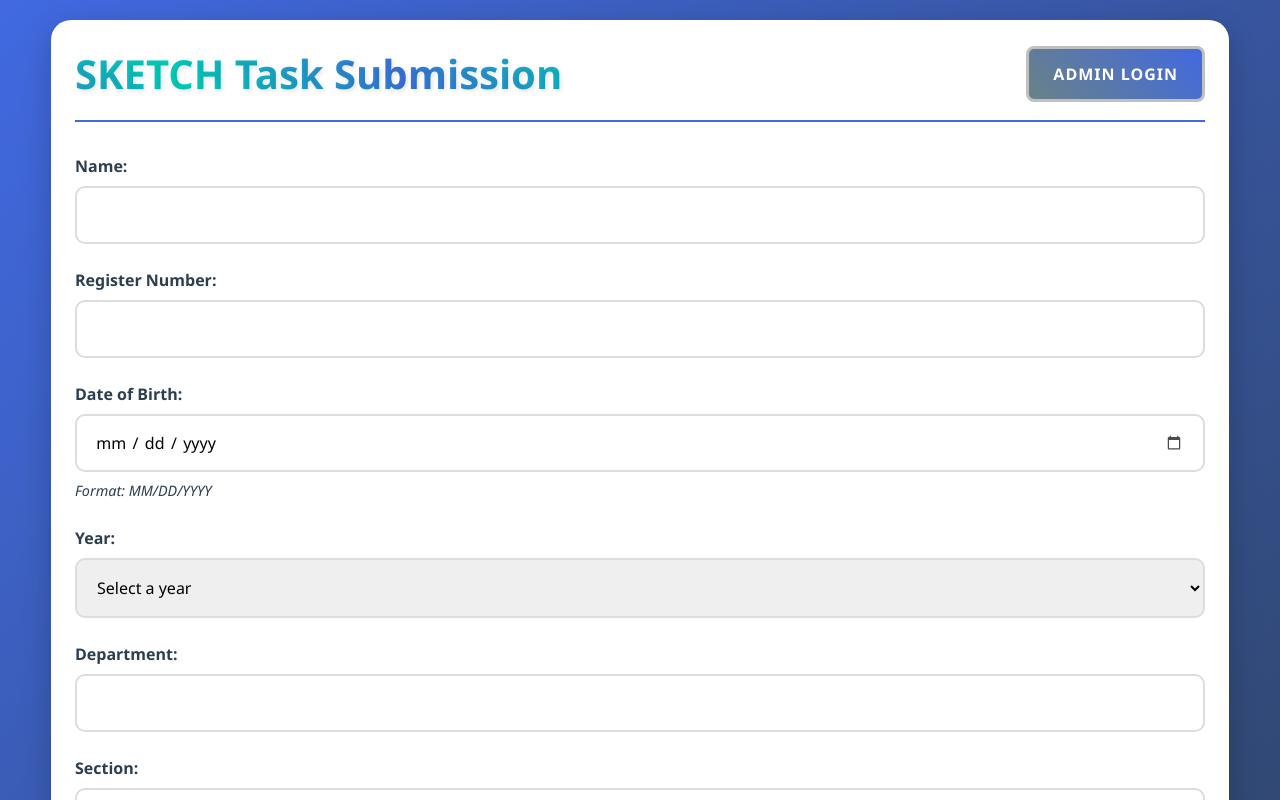
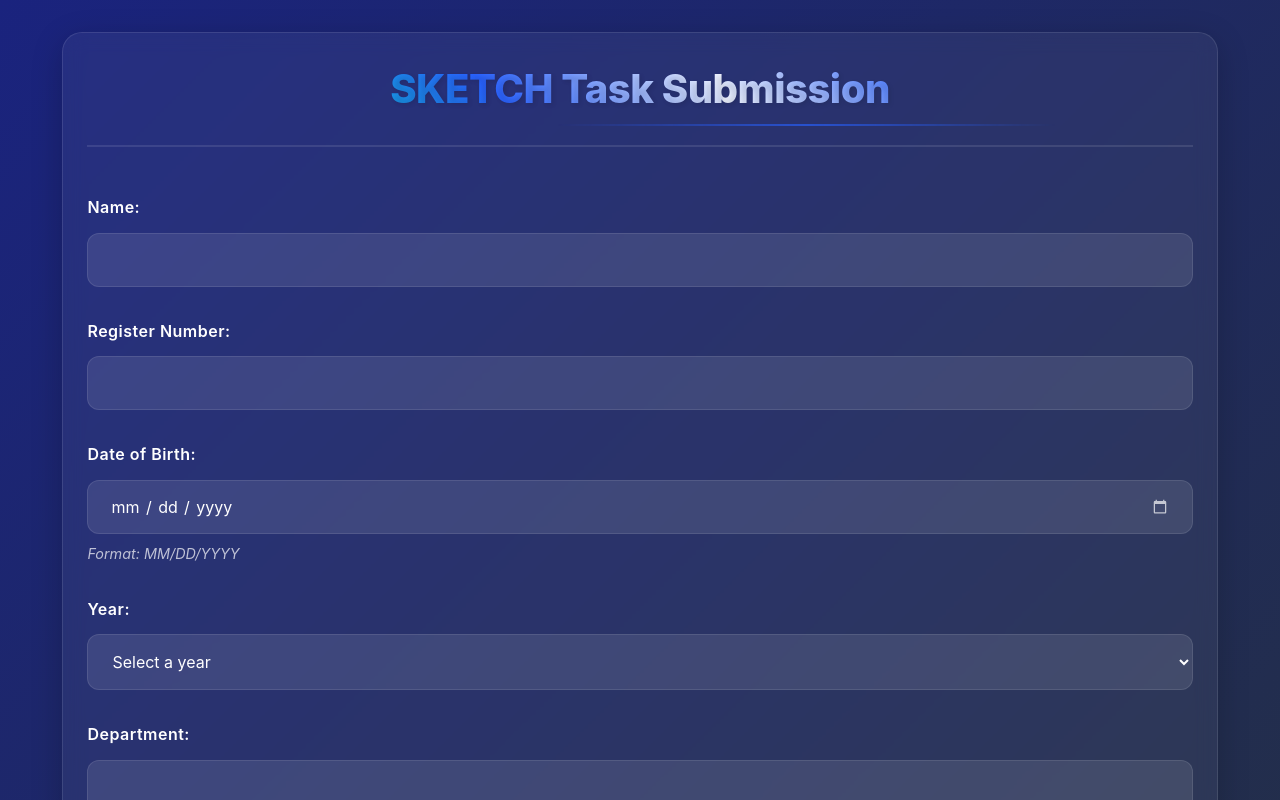
Before and after one commit to joencrypts/SKETCH-Dev, a website: page public/index.html in a window 1280 px wide. Shown: the top 800 px of the page. Drawn offline with Linux system fonts and the light colour scheme.

Commit message:
Update styles: Add dynamic title animation and remove admin button

```diff
--- a/public/styles.css
+++ b/public/styles.css
@@ -2,10 +2,10 @@
 
 /* Color Theme Variables */
 :root {
-    --primary-blue: #4169e1;
-    --primary-grey: #2c3e50;
+    --primary-blue: #1a237e;
+    --primary-grey: #263238;
     --light-grey: #f5f6fa;
-    --dark-grey: #2c3e50;
+    --dark-grey: #1a1a1a;
     --white: #ffffff;
     --primary-green: #66B95C;
     --primary-brown: #ff9800;
@@ -19,6 +19,11 @@
     --primary-crimson: #e54b4b;
     --primary-olive: #666d41;
     --primary-red: #fe0000;
+    --accent-blue: #2962ff;
+    --error-red: #d32f2f;
+    --success-green: #2e7d32;
+    --border-color: rgba(255, 255, 255, 0.1);
+    --shadow-color: rgba(0, 0, 0, 0.2);
 
     /* Animation Variables */
     --transition-speed: 0.3s;
@@ -30,12 +35,13 @@
     margin: 0;
     padding: 0;
     box-sizing: border-box;
-    font-family: 'Segoe UI', Arial, sans-serif;
+    font-family: 'Inter', -apple-system, BlinkMacSystemFont, 'Segoe UI', Roboto, sans-serif;
 }
 
 html {
     font-size: 16px;
     -webkit-text-size-adjust: 100%;
+    scroll-behavior: smooth;
 }
 
 body {
@@ -44,51 +50,72 @@ body {
     display: flex;
     justify-content: center;
     align-items: flex-start;
-    padding: 20px;
-    line-height: 1.5;
+    padding: 2rem;
+    line-height: 1.6;
+    color: var(--white);
     -webkit-font-smoothing: antialiased;
     -moz-osx-font-smoothing: grayscale;
 }
 
 .container {
-    background-color: var(--white);
-    padding: 2rem;
+    background: rgba(255, 255, 255, 0.05);
+    backdrop-filter: blur(10px);
+    padding: 2.5rem;
     border-radius: 20px;
-    box-shadow: 0 10px 30px rgba(0, 0, 0, 0.2);
+    box-shadow: 0 8px 32px var(--shadow-color);
     width: 100%;
-    max-width: 1400px;
+    max-width: 1200px;
     position: relative;
     margin: 0 auto;
+    border: 1px solid var(--border-color);
 }
 
 /* Header Styles */
 .header {
     display: flex;
-    justify-content: space-between;
+    justify-content: center;
     align-items: center;
-    margin-bottom: 2rem;
-    padding-bottom: 1rem;
-    border-bottom: 2px solid var(--primary-blue);
+    margin-bottom: 3rem;
+    padding-bottom: 1.5rem;
+    border-bottom: 2px solid var(--border-color);
 }
 
 h1 {
+    font-size: 2.5rem;
+    font-weight: 800;
     background: linear-gradient(
         45deg,
-        var(--primary-blue) 0%,
-        #00D4BD 25%,
-        var(--primary-blue) 50%,
-        #00D4BD 75%,
-        var(--primary-blue) 100%
+        var(--white) 0%,
+        var(--accent-blue) 25%,
+        var(--primary-sky) 50%,
+        var(--accent-blue) 75%,
+        var(--white) 100%
     );
     background-size: 200% auto;
-    color: transparent;
     -webkit-background-clip: text;
     background-clip: text;
-    font-weight: 700;
-    font-size: 2.5rem;
-    margin: 0;
+    color: transparent;
+    text-shadow: 2px 2px 4px rgba(0, 0, 0, 0.1);
+    letter-spacing: -0.5px;
     animation: shine 3s linear infinite;
-    text-shadow: 2px 2px 4px rgba(0, 0, 0, 0.1);
+    position: relative;
+    display: inline-block;
+}
+
+h1::after {
+    content: '';
+    position: absolute;
+    bottom: -5px;
+    left: 0;
+    width: 100%;
+    height: 2px;
+    background: linear-gradient(
+        90deg,
+        transparent,
+        var(--accent-blue),
+        transparent
+    );
+    animation: borderShine 3s linear infinite;
 }
 
 @keyframes shine {
@@ -97,164 +124,110 @@ h1 {
     }
 }
 
+@keyframes borderShine {
+    0% {
+        transform: translateX(-100%);
+        opacity: 0;
+    }
+    50% {
+        opacity: 1;
+    }
+    100% {
+        transform: translateX(100%);
+        opacity: 0;
+    }
+}
+
+/* Remove Admin Button Styles */
 /* Admin Button */
 .admin-btn {
-    background: linear-gradient(45deg, hsl(189, 12%, 47%), #4169e1);
-    color: var(--white);
-    padding: 0.8rem 1.5rem;
-    border: 3px solid #C0C0C0;
-    border-radius: 8px;
-    font-weight: 700;
-    cursor: pointer;
-    transition: all var(--transition-speed) var(--animation-timing);
-    text-decoration: none;
-    font-size: 1rem;
-    position: relative;
-    overflow: hidden;
-    z-index: 1;
-    text-transform: uppercase;
-    letter-spacing: 1px;
-}
-
-.admin-btn::before {
-    content: '';
-    position: absolute;
-    top: 0;
-    left: 0;
-    width: 100%;
-    height: 100%;
-    background: linear-gradient(45deg, #4169e1, hsl(189, 12%, 47%));
-    z-index: -1;
-    transition: opacity var(--transition-speed) var(--animation-timing);
-    opacity: 0;
-}
-
-.admin-btn:hover {
-    transform: translateY(-3px);
-    box-shadow: 0 6px 15px rgba(138, 43, 226, 0.3);
-    border-color: #E0E0E0;
-}
-
-.admin-btn:hover::before {
-    opacity: 1;
-}
-
-.admin-btn:active {
-    transform: translateY(-1px);
-    border-color: #A0A0A0;
-}
-
-/* Add a subtle glow effect on hover */
-.admin-btn:hover {
-    box-shadow: 0 0 15px rgba(138, 43, 226, 0.4),
-                0 0 30px rgba(65, 105, 225, 0.2);
+    display: none;
 }
 
 /* Form Styles */
 .form-group {
-    margin-bottom: 1.5rem;
+    margin-bottom: 2rem;
+    position: relative;
 }
 
 label {
     display: block;
-    margin-bottom: 0.5rem;
-    color: var(--primary-grey);
+    margin-bottom: 0.75rem;
+    color: var(--white);
     font-weight: 600;
-    font-size: clamp(0.9rem, 2vw, 1rem);
+    font-size: 1rem;
+    letter-spacing: 0.5px;
 }
 
 input, select {
     width: 100%;
-    padding: clamp(0.8rem, 2vw, 1rem);
-    border: 2px solid #ddd;
-    border-radius: 10px;
-    font-size: clamp(0.9rem, 2vw, 1rem);
+    padding: 1rem 1.25rem;
+    background: rgba(255, 255, 255, 0.1);
+    border: 1px solid var(--border-color);
+    border-radius: 12px;
+    font-size: 1rem;
+    color: var(--white);
     transition: all var(--transition-speed) var(--animation-timing);
 }
 
 input:focus, select:focus {
     outline: none;
-    border-color: var(--primary-blue);
-    box-shadow: 0 0 0 3px rgba(65, 105, 225, 0.1);
+    border-color: var(--accent-blue);
+    box-shadow: 0 0 0 3px rgba(41, 98, 255, 0.2);
+    background: rgba(255, 255, 255, 0.15);
+}
+
+input::placeholder {
+    color: rgba(255, 255, 255, 0.5);
 }
 
 /* Submit Button */
 .submit-btn {
     width: 100%;
-    padding: 1.2rem;
-    background: linear-gradient(45deg, var(--primary-blue), #00D4BD);
+    padding: 1.25rem;
+    background: linear-gradient(45deg, var(--accent-blue), var(--primary-blue));
     color: var(--white);
     border: none;
-    border-radius: 10px;
+    border-radius: 12px;
     font-size: 1.1rem;
     font-weight: 600;
     cursor: pointer;
     transition: all var(--transition-speed) var(--animation-timing);
-    position: relative;
-    overflow: hidden;
-    z-index: 1;
-}
-
-.submit-btn::before {
-    content: '';
-    position: absolute;
-    top: 0;
-    left: 0;
-    width: 100%;
-    height: 100%;
-    background: linear-gradient(45deg, #00D4BD, var(--primary-blue));
-    z-index: -1;
-    transition: opacity var(--transition-speed) var(--animation-timing);
-    opacity: 0;
+    text-transform: uppercase;
+    letter-spacing: 1px;
+    box-shadow: 0 4px 15px rgba(0, 0, 0, 0.2);
+    margin-top: 1rem;
 }
 
 .submit-btn:hover {
-    transform: translateY(-3px);
-    box-shadow: 0 6px 15px rgba(0, 0, 0, 0.2);
-}
-
-.submit-btn:hover::before {
-    opacity: 1;
+    transform: translateY(-2px);
+    box-shadow: 0 6px 20px rgba(0, 0, 0, 0.3);
 }
 
 .submit-btn:active {
-    transform: translateY(-1px);
-}
-
-/* Button Pulse Animation */
-@keyframes pulse {
-    0% {
-        box-shadow: 0 0 0 0 rgba(65, 105, 225, 0.4);
-    }
-    70% {
-        box-shadow: 0 0 0 10px rgba(65, 105, 225, 0);
-    }
-    100% {
-        box-shadow: 0 0 0 0 rgba(65, 105, 225, 0);
-    }
-}
-
-.submit-btn {
-    animation: pulse 2s infinite;
+    transform: translateY(0);
 }
 
 /* Success Message */
 .success-message {
-    background-color: #d4edda;
-    color: #155724;
-    padding: 1rem;
-    border-radius: 10px;
-    margin-top: 1rem;
+    background: rgba(46, 125, 50, 0.1);
+    color: var(--success-green);
+    padding: 1.25rem;
+    border-radius: 12px;
+    margin-top: 1.5rem;
     text-align: center;
     font-weight: 600;
+    border: 1px solid var(--success-green);
+    animation: fadeIn 0.5s var(--animation-timing);
 }
 
 /* Help Text */
 .help-text {
     display: block;
     margin-top: 0.5rem;
-    color: var(--primary-grey);
+    color: rgba(255, 255, 255, 0.7);
     font-size: 0.9rem;
+    font-style: italic;
 }
 
 /* Date Input Styles */
@@ -265,13 +238,14 @@ input[type="date"] {
 
 input[type="date"]::-webkit-calendar-picker-indicator {
     position: absolute;
-    right: 0.8rem;
+    right: 1rem;
     top: 50%;
     transform: translateY(-50%);
     cursor: pointer;
     padding: 0.5rem;
     opacity: 0.7;
     transition: opacity var(--transition-speed) var(--animation-timing);
+    filter: invert(1);
 }
 
 input[type="date"]::-webkit-calendar-picker-indicator:hover {
@@ -296,20 +270,27 @@ input[type="date"]::-webkit-datetime-edit-day-field {
     padding: 0 0.2rem;
 }
 
-/* Help Text for Date Input */
-.help-text {
-    display: block;
-    margin-top: 0.5rem;
-    color: var(--primary-grey);
-    font-size: 0.9rem;
-    font-style: italic;
+/* Animations */
+@keyframes fadeIn {
+    from {
+        opacity: 0;
+        transform: translateY(10px);
+    }
+    to {
+        opacity: 1;
+        transform: translateY(0);
+    }
 }
 
 /* Responsive Design */
 @media (max-width: 768px) {
+    body {
+        padding: 1rem;
+    }
+
     .container {
         padding: 1.5rem;
-        margin: 1rem;
+        margin: 0.5rem;
     }
 
     .header {
@@ -319,27 +300,57 @@ input[type="date"]::-webkit-datetime-edit-day-field {
     }
 
     h1 {
-        font-size: 1.6rem;
+        font-size: 2rem;
+    }
+
+    input, select {
+        font-size: 16px;
     }
 }
 
 /* Dark Mode Support */
 @media (prefers-color-scheme: dark) {
     .container {
-        background-color: var(--dark-grey);
-    }
-
-    label {
-        color: var(--white);
+        background: rgba(26, 26, 26, 0.8);
     }
 
     input, select {
-        background-color: var(--light-grey);
-        border-color: var(--primary-blue);
+        background: rgba(255, 255, 255, 0.05);
+    }
+}
+
+/* High Contrast Mode */
+@media (prefers-contrast: high) {
+    :root {
+        --primary-blue: #0000FF;
+        --primary-grey: #000000;
     }
 
-    .help-text {
-        color: var(--light-grey);
+    .container {
+        border: 2px solid #000;
+    }
+
+    input, select {
+        border: 2px solid #000;
+    }
+}
+
+/* Reduced Motion */
+@media (prefers-reduced-motion: reduce) {
+    * {
+        animation: none !important;
+        transition: none !important;
+    }
+}
+
+/* Touch Device Optimizations */
+@media (hover: none) {
+    .submit-btn:hover, .admin-btn:hover {
+        transform: none;
+    }
+
+    input:focus, select:focus {
+        box-shadow: none;
     }
 }
 
@@ -471,15 +482,6 @@ input.error, select.error {
 }
 
 /* Animations */
-@keyframes fadeIn {
-    from {
-        opacity: 0;
-    }
-    to {
-        opacity: 1;
-    }
-}
-
 @keyframes slideDown {
     from {
         opacity: 0;
@@ -808,7 +810,7 @@ td a:hover {
         padding: 0;
     }
 
-    .admin-btn, .export-btn {
+    .export-btn {
         display: none;
     }
 
@@ -822,38 +824,3 @@ td a:hover {
         border-color: #000;
     }
 }
-
-/* High Contrast Mode */
-@media (prefers-contrast: high) {
-    :root {
-        --primary-blue: #0000FF;
-        --primary-grey: #000000;
-    }
-
-    .container {
-        border: 2px solid #000;
-    }
-
-    input, select {
-        border: 2px solid #000;
-    }
-}
-
-/* Reduced Motion */
-@media (prefers-reduced-motion: reduce) {
-    * {
-        animation: none !important;
-        transition: none !important;
-    }
-}
-
-/* Touch Device Optimizations */
-@media (hover: none) {
-    .submit-btn:hover, .admin-btn:hover, .export-btn:hover {
-        transform: none;
-    }
-
-    input:focus, select:focus {
-        box-shadow: none;
-    }
-}
```
